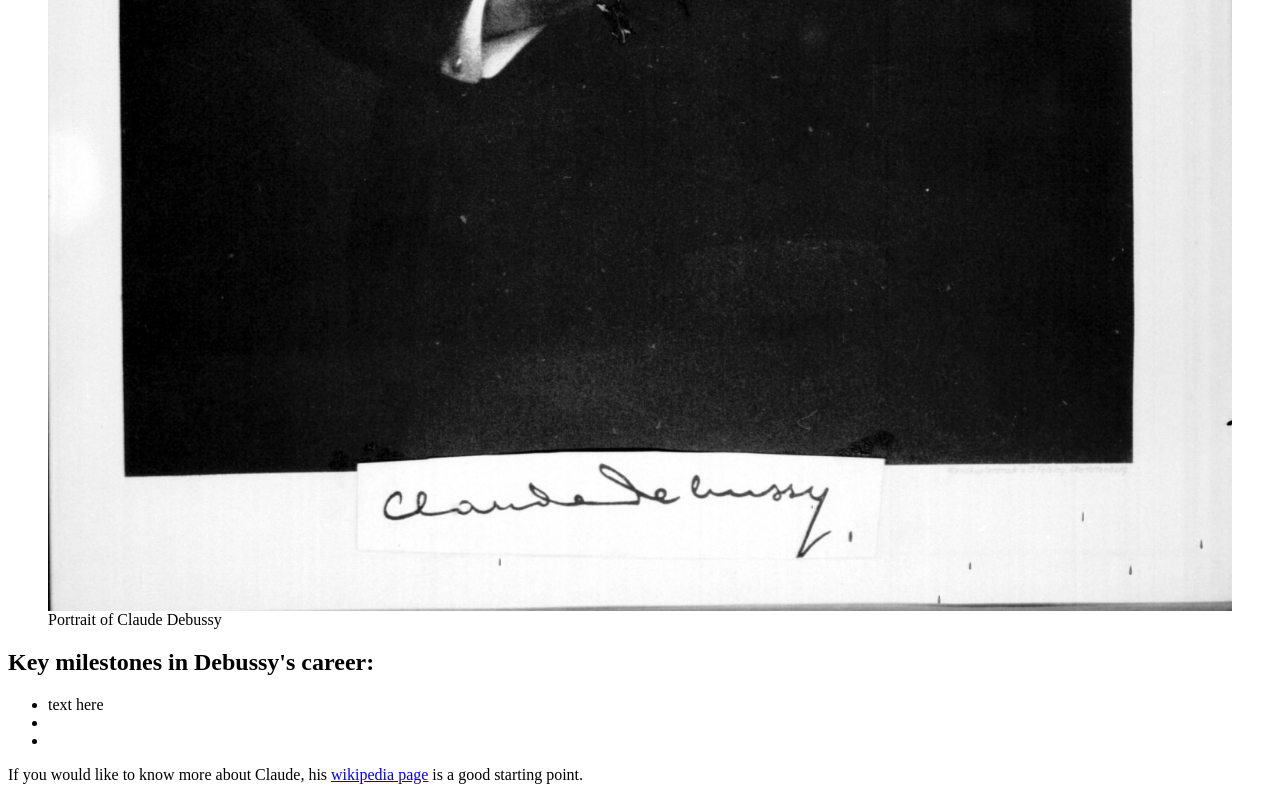
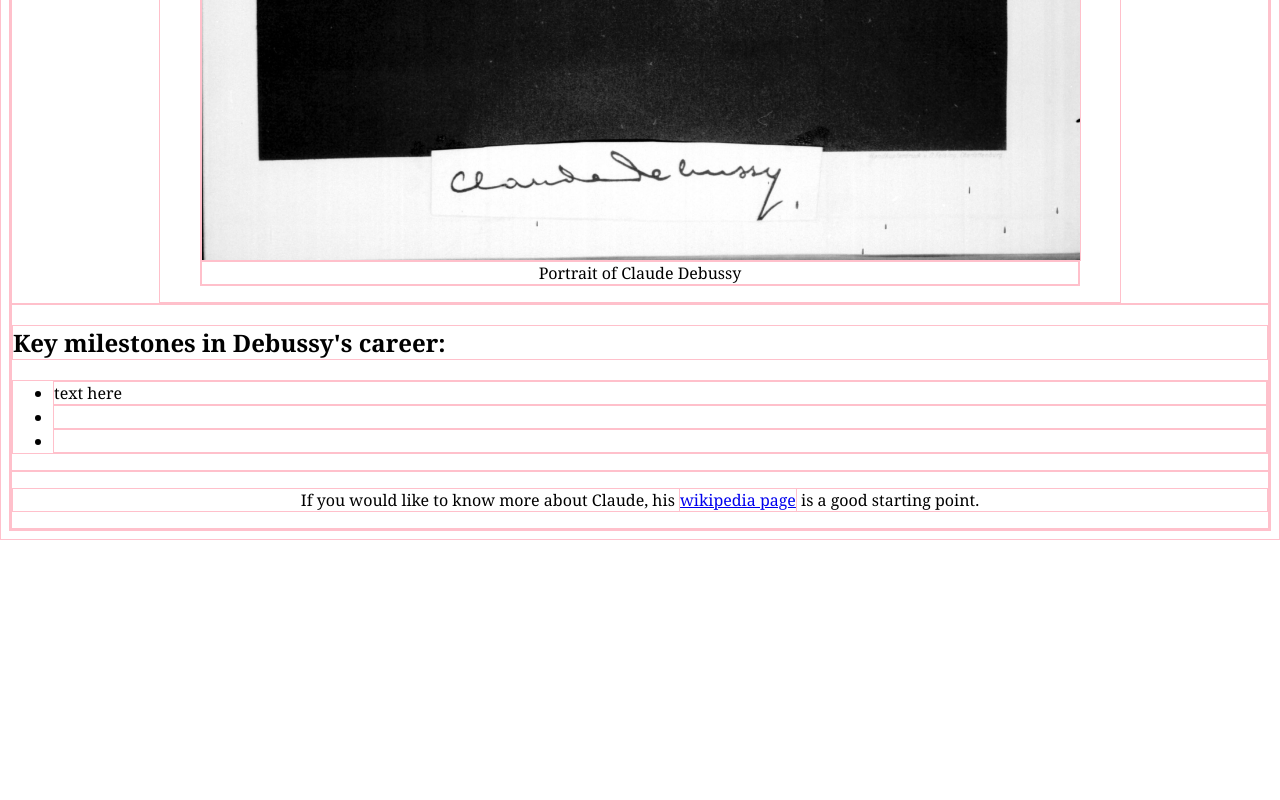
Before and after one commit to robertsGeorge/tribute-page, a plain HTML site: page index.html in a window 1280 px wide. Shown: the part 1034-1834 px from the top of the page. After the commit the page ends 1574 px from the top, so only its background shows below. Drawn offline with Linux system fonts and the light colour scheme.

Commit message:
align content centrally

```diff
--- a/style.css
+++ b/style.css
@@ -1,5 +1,24 @@
+
+* {
+  border: 1px solid pink;
+}
+
+body {
+  font-family: Georgia, 'Times New Roman', Times, serif;
+  text-align: center;
+}
+
+#img-div {
+  width: 75vw; /* viewport width  */
+  margin: auto;
+}
+
 #image {
   display: block;
   max-width: 100%;
   height: auto;
 }
+
+main {
+  text-align: left;
+}
```
